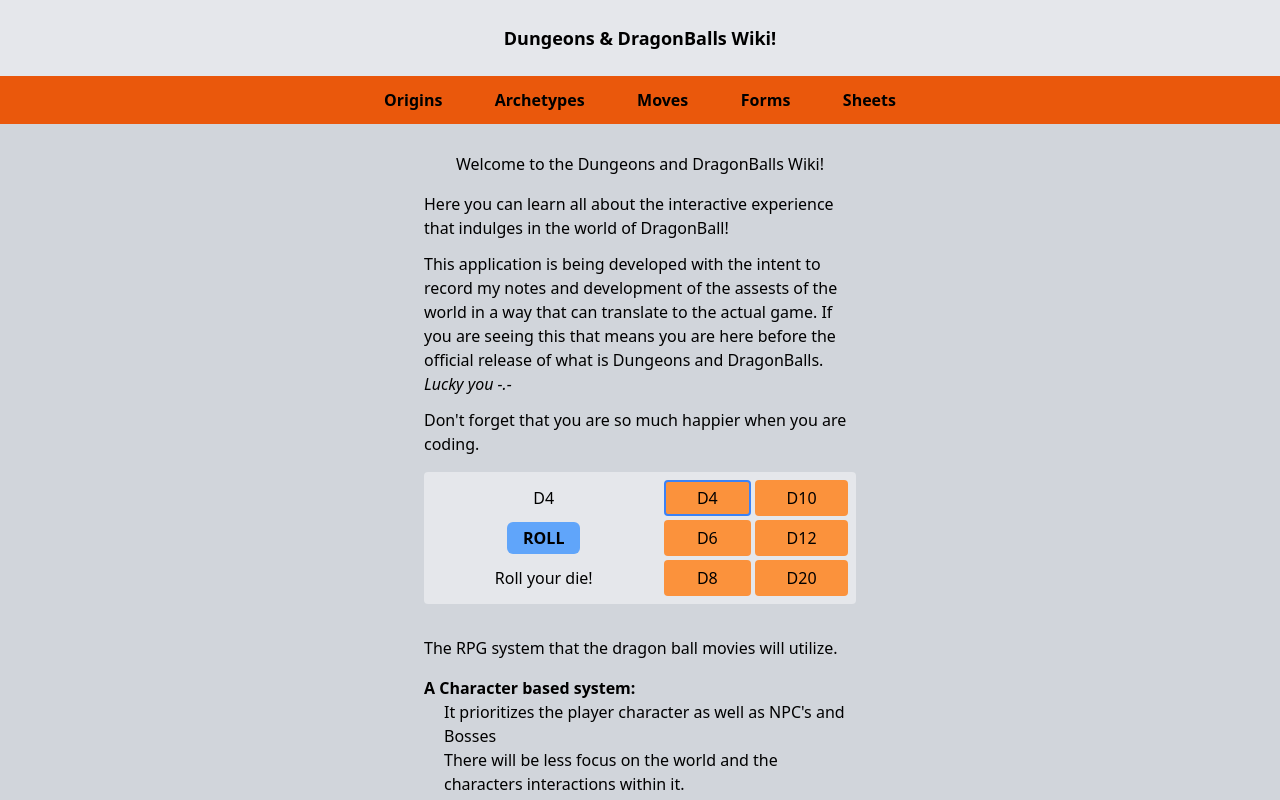
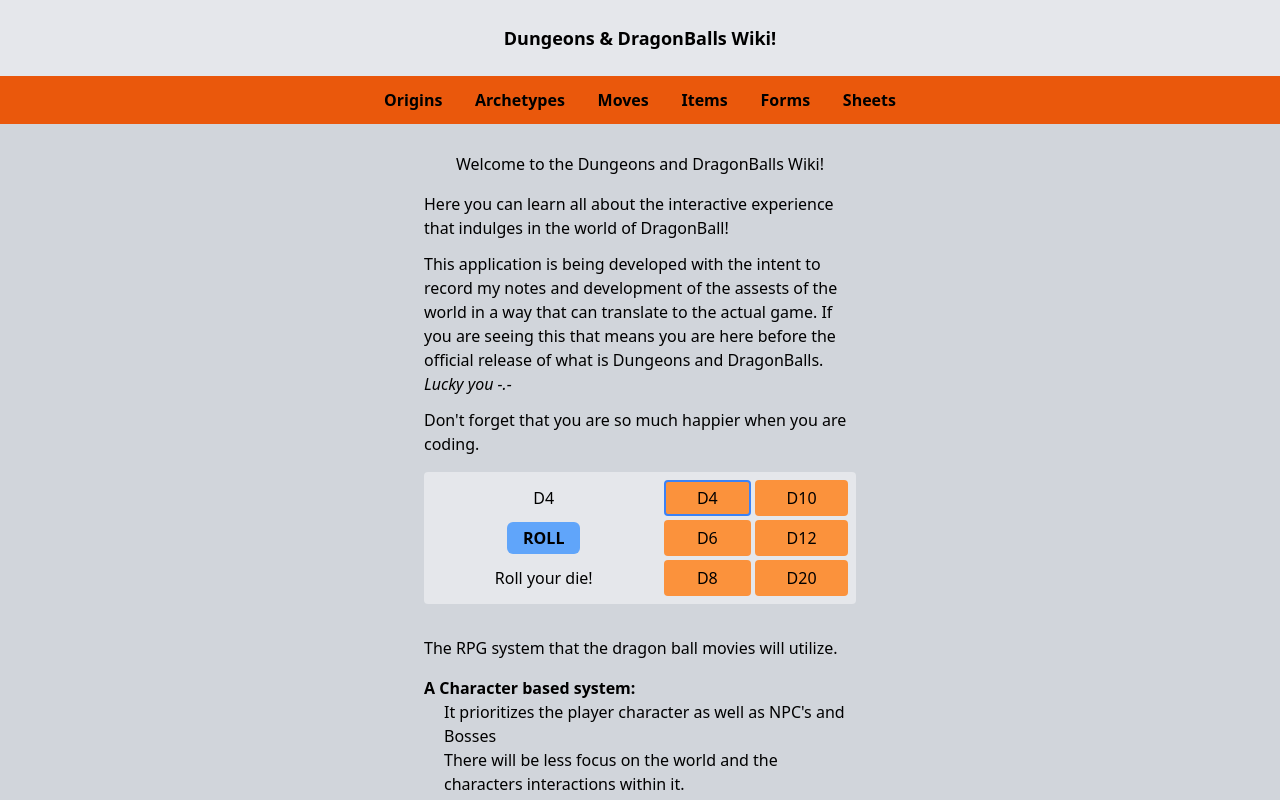
Before and after one commit to KylePep/ddbwiki, a Next.js app: page / in a window 1280 px wide. Shown: the top 800 px of the page. Built offline with nearby package versions, Linux system fonts and the light colour scheme.

Commit message:
Connected items page to Nav

```diff
--- a/app/nav/Nav.tsx
+++ b/app/nav/Nav.tsx
@@ -19,6 +19,7 @@ export default function Nav() {
         <Link href={"/origins"}>{pathName !== "/origins" ? `Origins` : `ORIGINS`}</Link>
         <Link href={"/archetypes"}>{pathName !=="/archetypes" ? `Archetypes` : `ARCHETYPES`}</Link>
         <Link href={"/moves"}>{pathName !=="/moves" ? `Moves` : `MOVES`}</Link>
+        <Link href={"/items"}>{pathName !=="/items" ? `Items` : `ITEMS`}</Link>
         <Link href={"/forms"}>{pathName !=="/forms" ? `Forms` : `FORMS`}</Link>
         <Link href={"/sheet"}>{pathName !== "/sheet" ? `Sheets` : `SHEETS`}</Link>
       </div>
```
